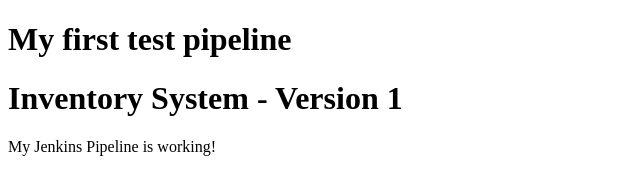
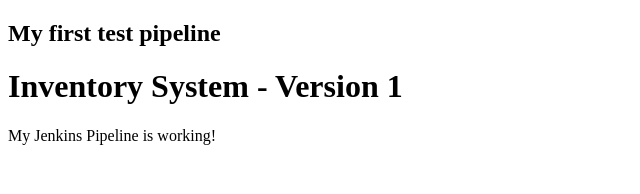
Before and after one commit to ChanakaDeshan/demo-jenkins-pipline1, a plain HTML site: page index.html in a window 1280 px wide. Shown: the whole page, without its empty margins (0-640 px from the left). Drawn offline with Linux system fonts and the light colour scheme.

Commit message:
Update index.html

```diff
--- a/index.html
+++ b/index.html
@@ -1,7 +1,7 @@
 <!DOCTYPE html>
 <html>
 <body>
-    <h1>My first test pipeline </h1>
+    <h2>My first test pipeline </h2>
     <h1>Inventory System - Version 1</h1>
     <p>My Jenkins Pipeline is working!</p>
 </body>
```
